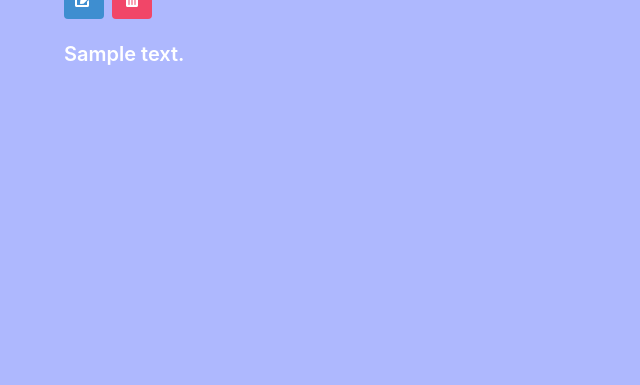
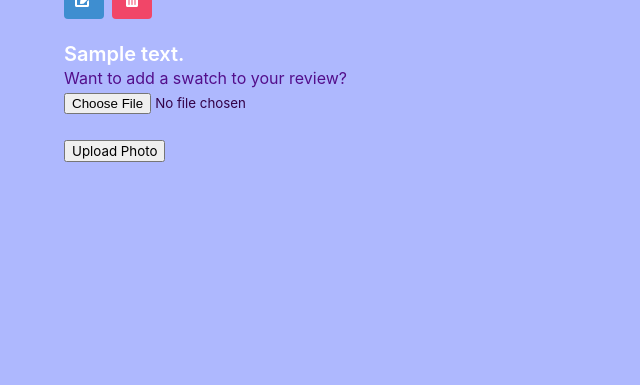
Before and after one commit to npereznyc/polished_fullstack, a Django app: page /reviews/1/ in a window 1280 px wide. Shown: the part 415-800 px from the top of the page, without its empty margins (0-640 px from the left). Run offline with Django 4.2, Linux system fonts and the light colour scheme; a user stored in the database is signed in; tables that the repository leaves empty hold one stand-in row (values such as "Sample post"); grey boxes marked "Sample" are stand-in pictures.

Commit message:
image upload working and rendering with related reviews.

```diff
--- a/main_app/models.py
+++ b/main_app/models.py
@@ -24,13 +24,11 @@ class Polish(models.Model):
     class Meta:
         ordering = ['brand', 'name']
 
-
 class Review(models.Model):
     user = models.ForeignKey(User, on_delete=models.CASCADE, default=1, related_name='reviews')
     polish = models.ForeignKey(Polish, on_delete=models.PROTECT, related_name='reviews')
     brand = models.ForeignKey(Brand, on_delete=models.PROTECT, related_name='reviews')
     review =  models.TextField()
-    image =  models.CharField(max_length=200)
     created_at = models.DateTimeField(default=timezone.now)
 
     def __str__(self):
@@ -38,3 +36,10 @@ class Review(models.Model):
 
     class Meta:
         ordering = ['-created_at']
+
+class Photo(models.Model):
+    url = models.CharField(max_length=200)
+    review = models.ForeignKey(Review, on_delete=models.CASCADE)
+
+    def __str__(self):
+        return f"Photo for review_id: {self.review_id} @{self.url}"
--- a/main_app/templates/review_detail.html
+++ b/main_app/templates/review_detail.html
@@ -7,7 +7,11 @@
     <h1 class="title">{{review.user}}'s {{review.polish}} Review</h1>
 </div>
 <div class="detail__img">
-    <img src="{{review.image}}" alt="{{review.polish}}" />
+    {% for photo in review.photo_set.all %}
+    <img src="{{photo.url}}" alt="{{photo.review}}" />
+    {% empty %}
+      <div>No Photos Uploaded</div>
+    {% endfor %}
 </div>
 
 <div class="detail__container">
@@ -30,4 +34,14 @@
     </div>
 </div>
 
+
+<h1>Want to add a swatch to your review?</h1>
+
+<form action="{% url 'add_photo' review.id %}" enctype="multipart/form-data" method="POST" class="card-panel">
+    {% csrf_token %}
+    <input type="file" name="photo-file">
+    <br><br>
+    <input type="submit" class="btn" value="Upload Photo">
+</form>
+
 {% endblock %}
--- a/main_app/urls.py
+++ b/main_app/urls.py
@@ -16,6 +16,5 @@ urlpatterns = [
     path('accounts/signup/', views.Signup.as_view(), name="signup"),
     path('myreviews/', views.UserReviews.as_view(), name='my_reviews'),
 
-    # path('reviews/add_photo', views.add_photo, name='add_photo'),
-    path('reviews/add_photo', views.add_photo, name='add_photo'),
+    path('reviews/<int:review_id>/add_photo/', views.add_photo, name='add_photo'),
 ]
--- a/main_app/views.py
+++ b/main_app/views.py
@@ -4,13 +4,15 @@ from django.http import HttpResponse
 from django.views.generic.base import TemplateView
 from django.views.generic.edit import CreateView, UpdateView, DeleteView
 from django.views.generic.detail import DetailView
-from .models import Brand, Polish, Review
+from .models import Brand, Polish, Review, Photo
 from django.urls import reverse
 from django.contrib.auth import login
 from django.contrib.auth.forms import UserCreationForm
 from django.contrib.auth.decorators import login_required
 from django.utils.decorators import method_decorator
 from django.contrib.auth.mixins import LoginRequiredMixin
+from django import forms
+
 import os
 import uuid
 import boto3
@@ -82,7 +84,6 @@ class UserReviews(LoginRequiredMixin,generic.ListView):
 
     def get_queryset(self):
         user_reviews=Review.objects.filter(user=self.request.user)
-        print('user reviews: ', user_reviews)
         return Review.objects.filter(user=self.request.user)
 
 
@@ -92,7 +93,7 @@ class CreateReview(CreateView):
     model = Review
     fields = ['polish', 'brand', 'review']
     template_name = "create_review.html"
-    success_url = "/reviews/"
+    # success_url = "/reviews/"
 
     def form_valid(self, form):
         form.instance.user = self.request.user
@@ -124,7 +125,7 @@ class DeleteReview(DeleteView):
     template_name='delete_review_conf.html'
     success_url = "/"
 
-def add_photo(request):
+def add_photo(request, review_id):
     # photo-file will be the "name" attribute on the <input type="file">
     photo_file = request.FILES.get('photo-file', None)
     print('photo file: ', photo_file)
@@ -141,8 +142,8 @@ def add_photo(request):
             print('url: ', url)
             # we can assign to cat_id or cat (if you have a cat object)
             # Review.objects.create(image=url)
-            Review(image=url).save()
-            return
+            Photo.objects.create(url=url, review_id=review_id)
+
         except:
             print('An error occurred uploading file to S3')
     return redirect('my_reviews')
--- a/polished_project/settings.py
+++ b/polished_project/settings.py
@@ -32,7 +32,7 @@ SECRET_KEY = env('SECRET_KEY')
 AWS_ACCESS_KEY_ID = env('AWS_ACCESS_KEY_ID')
 AWS_SECRET_ACCESS_KEY = env('AWS_SECRET_ACCESS_KEY')
 AWS_STORAGE_BUCKET_NAME = env('AWS_STORAGE_BUCKET_NAME')
-S3_BASE_URL= env('S3_BASE_URL')
+S3_BASE_URL= env('BASE_URL')
 
 
 # SECURITY WARNING: don't run with debug turned on in production!
```
Also changed, not shown: main_app/admin.py (+6 -2 lines), main_app/templates/add_photo.html (added, +15 -0 lines), main_app/templates/create_review.html (+5 -21 lines), main_app/templates/review_list.html (+7 -2 lines), main_app/templates/user_reviews.html (+6 -6 lines), main_app/migrations/0007_remove_review_image_photo.py (added).
